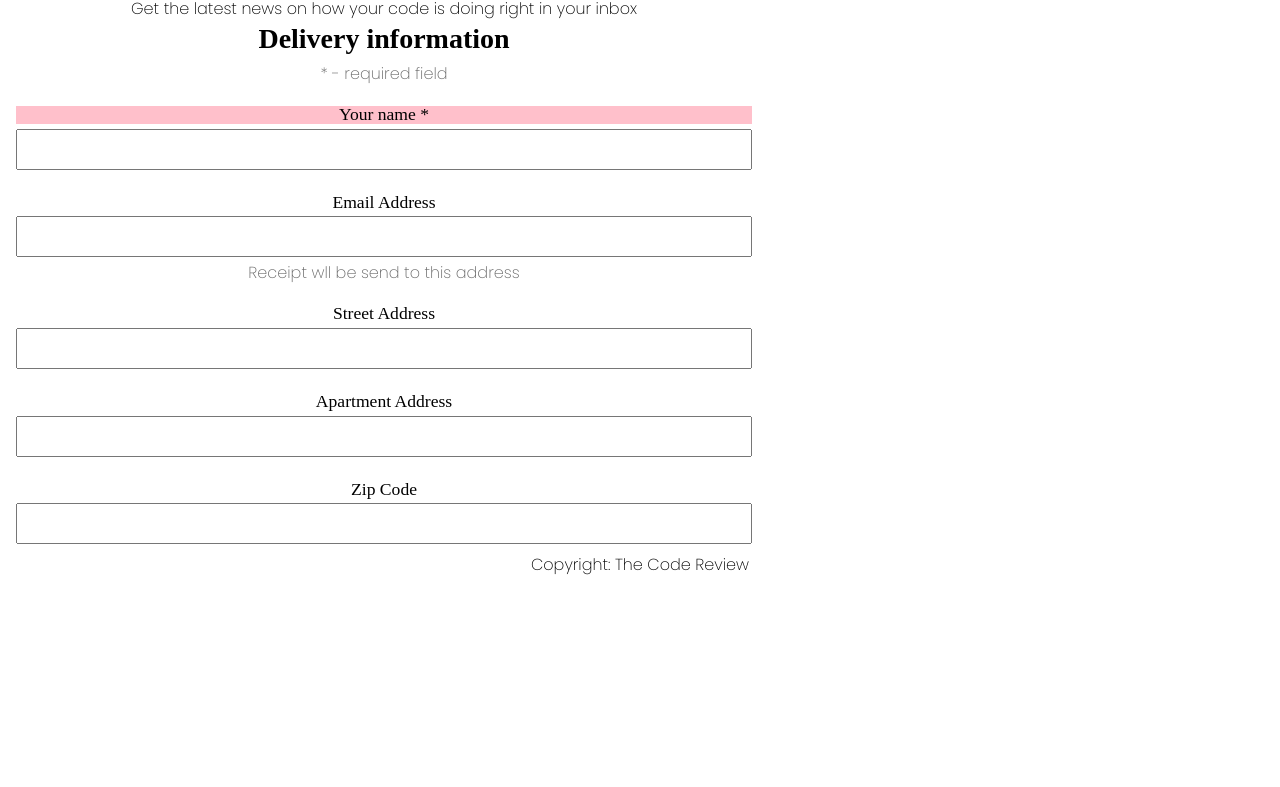
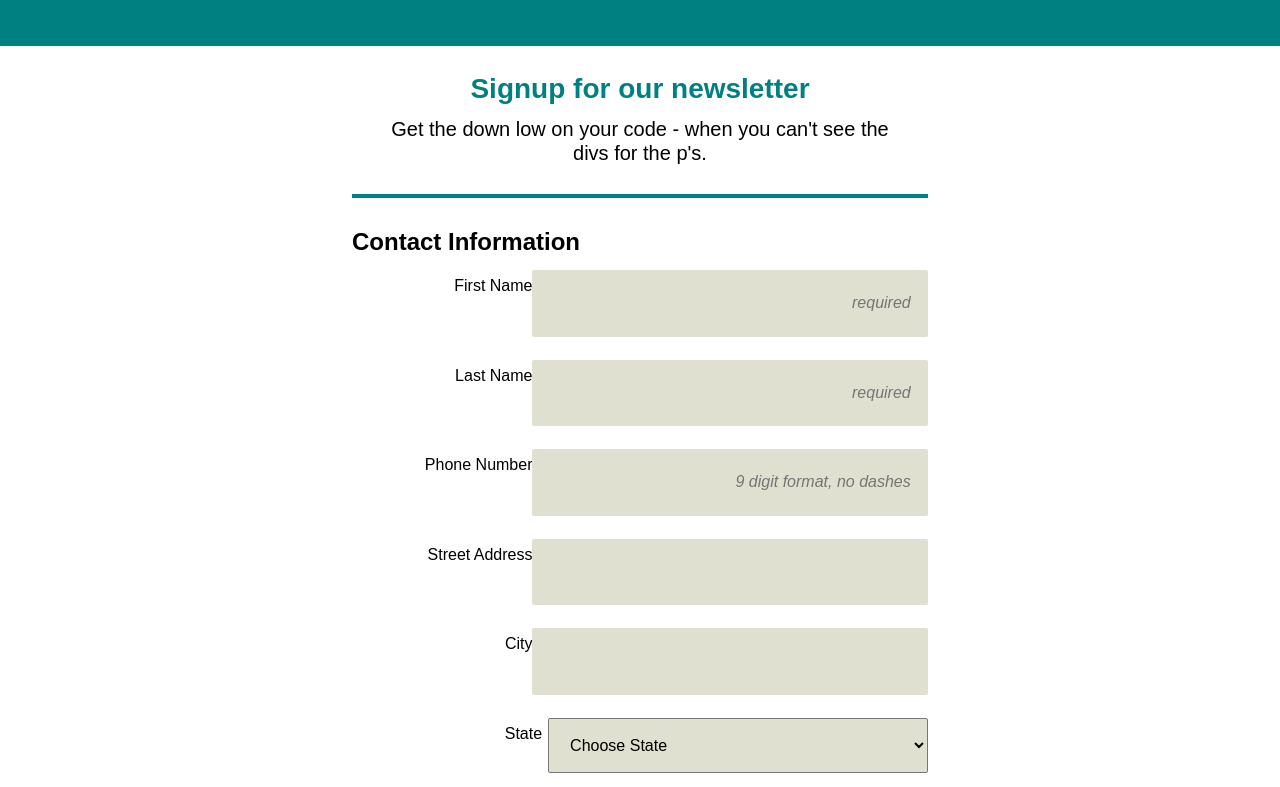
Before and after one commit to jimgraphicdesign/tech-degree-project-03, a plain HTML site: page index.html in a window 1280 px wide. Shown: the part 114-901 px from the top of the page. Before the commit the page ends 800 px from the top, so only its background shows below. Drawn offline with Linux system fonts and the light colour scheme; a web font is replaced by a local one.

Commit message:
200224
update

```diff
--- a/css/styles.css
+++ b/css/styles.css
@@ -1,7 +1,3 @@
-* {
-    box-sizing: border-box;
-  }
-
 /* http://meyerweb.com/eric/tools/css/reset/
    v2.0 | 20110126
    License: none (public domain)
@@ -51,124 +47,224 @@
   border-spacing: 0;
 }
 
- /* Header */
+/* RESET END */
 
- header {
+html {
+    font-family: 'Hedvig Letters Sans', sans-serif;
+    font-weight: 400;
+    font-style: normal;
     text-align: center;
-        justify-content: center;
-        margin: 0;
-        padding:2%;
-        background-color:#2d3945;
-        color: #f8f8f8;
 }
 
-h1 {
+button {
+    background-color: #00ace6;
+    border: none;
+    border-radius: 4px;
+    color: white;
+    display: inline-block;
+    margin: 4% 0 4% 0;
+    width: 100%;
+    padding: 16px 65px;
     font-size: 2rem;
+}
+
+fieldset {
+  border: 0 none;
+  display: flex;
+  flex-direction: column;
+  justify-content: flex-start;
+
+}
+
+.main-content {
+    margin: 0 auto;
+    max-width: 90%;
+
+}
+
+h1, button, legend {
+    font-family: 'Hedvig Letters Sans', sans-serif;
+}
+
+p{
+  font-family: 'Hedvig Letters Sans', sans-serif;
+  font-size: 1.25rem;
+  font-weight: 300;
+  line-height: 1.5rem;
+}
+
+input{
+  appearance: auto;
+  color: canvastext;
+  background-color: canvas;
+  border: none;
+  padding-top: 1px;
+  -webkit-rtl-ordering: logical;
+  -webkit-user-select: text;
+  cursor: auto;
+}
+
+input[type=text], input[type=number], input[type=tel], textarea, select {
+    border-radius: 2px;
+    padding: 3%;
+    margin: 1% 0 1% 0;
+    background-color: #e0e0d1;
+    max-width: 95%;
+    transition: background-color 2s;
+    line-height: 2rem;
+    font-size: inherit;
+}
+
+
+input[type=text]:focus, input[type=number]:focus, input[type=tel]:focus, textarea:focus, select:focus{
+    background-color: white;
+}
+
+label {
+    display: block;
+    margin-top: 1%;
+    margin-bottom: 1%;
+    text-align: left;
+    line-height: 2rem;
+}
+
+legend {
+    text-align: left;
+}
+
+ legend strong{
+   font-weight: 700;
+   font-size:1.5rem;
+   line-height: 2rem;
+ }
+
+ option{
+   font-size: 1.25rem;
+   font-weight: 300;
+   white-space-collapse: collapse;
+   text-wrap: nowrap;
+ }
+
+select {
+    margin-top: 1%;
+}
+
+.header {
+    background-color: teal;
+    padding: 5%;
+}
+
+.header h1 {
+
     color: white;
-    font-family: 'Bebas Neue', sans-serif;
+    font-size: 2rem;
+ }
+
+.intro {
+     padding: 2.5% 5% 5% 5%;
+     margin: 0 0 5% 0;
+     border-bottom: 4px solid teal;
+ }
+
+ .intro h2 {
+      color: teal;
+      font-size: 1.75rem;
+      font-weight: 700;
+      padding: 2.75%;
+  }
+
+  h2 {
+      color: teal;
+      font-size: 1.75rem;
+      font-weight: 700;
+      padding: 2.75%;
+  }
+
+.input {
+    display: flex;
+    flex-direction: column;
+    justify-content: flex-start;
+    flex: 1;
+    margin-top: 1%;
+    margin-bottom: 1%;
+}
+
+.last {
+    margin-bottom: 1%;
+}
+
+.main-content {
+    background-color: white;
+    margin: 0 auto;
+    max-width: 90%;
+}
+
+footer{
+ background-color: rgb(45, 65, 65);
+     padding: 5%;
+ }
+
+.radio {
+    display: inline;
+}
+
+.radioinput, .news {
+    text-align: left;
+}
+
+::-webkit-input-placeholder {
+    font-style: italic;
+    font-family: 'Hedvig Letters Sans', sans-serif;
+    text-align: right;
 }
 
 
 
+@media screen and (min-width: 1024px) {
 
-  /* Main */
-
-
-p {
-    font-size: 1rem;
-    margin: 0.5rem;
-    font-family: 'Poppins', sans-serif;
+    input, select {
+        width: 66%;
     }
 
-  h2 {
-    font-family: 'Bebas Neue', sans-serif;
-    font-size: 1.5rem;
-    color:  #00464a;
+    label {
+
+        text-align: right;
+        width: 33%;
     }
 
-.centered{
-  text-align: center;
+    .lower {
+    display: flex;
+    flex-direction: column;
+    justify-content: flex-start;
+    margin-top: 1%;
+    margin-bottom: 1%;
+    text-align: left;
     }
 
- .wrapper {
-    padding: 0rem 1rem;
-    justify-content: center;
-    text-align: center;
-  }
-
-  .right-col{
-    background: pink;
-  }
-/* OPEN FORM STYLING - UNIVERSAL */
-
-
-legend {
-    font-weight: 700;
-    font-size: 1.75rem;
-    margin-bottom: 5px;
-}
-label {
-    display: block;
-    margin-top: 1.5rem;
-    font-size: 1.1rem;
-}
-input, textarea {
-    display: block;
-    width: 100%;
-    margin: 5px 0;
-    padding: 8px;
-    font-size: 18px;
-    color: #333;
-    font-family: 'Nunito', sans-serif;
-}
-input:focus, textarea:focus {
-    outline: 3px solid #09f;
-}
-
-.hint {
-    font-weight: 300;
-    color: #666;
-    font-size: 16px;
-}
-textarea {
-    height: 100px;
-}
-button {
-    width: 100%;
-    max-width: 430px;
-    padding: 12px 0;
-    font-size: 18px;
-    border: none;
-    border-radius: 8px;
-    margin: 1.5rem auto 2.5rem;
-    display: block;
-    cursor: pointer;
-}
-
-.error-input {
-    border: 3px solid #d00;
-}
-.error-text {
-    color: #d00;
-}
-
-/* CLOSE FORM STYLING - UNIVERSAL */
-
-/* LAYOUT */
-
-.wrapper{
-  width: 60%;
+    .checkbox {
+        flex: 1;
     }
 
 
 
-    /* Media Queries */
+    .select, .news {
+        text-align: left;
+    }
 
-@media (min-width: 768px) {
+    .input {
+        flex-direction: row;
+        justify-content: space-between;
+    }
+
+
+
+    .main-content {
+        max-width: 45%;
 
 }
 
-    @media (min-width: 1024px) {
-
+.radioinput {
+    display: flex;
 
 }
+}
--- a/index.html
+++ b/index.html
@@ -7,45 +7,118 @@
     <link rel="stylesheet" href="css/styles.css">
     <link rel="preconnect" href="https://fonts.googleapis.com">
      <link rel="preconnect" href="https://fonts.gstatic.com" crossorigin>
-    <link href="https://fonts.googleapis.com/css2?family=Bebas+Neue&family=Poppins:wght@200&display=swap" rel="stylesheet">
+     <link href="https://fonts.googleapis.com/css2?family=Hedvig+Letters+Sans&display=swap" rel="stylesheet">
 </head>
+
+<html>
    <body>
-
-    <header>
-      <h1 class="centered">The Code Review</h1>
-    </header>
-
-   <main>
-        <div class="wrapper">
-            <section class="intro">
-                <h2>Sign up for our newsletter</h2>
-                <p>Get the latest news on how your code is doing right in your inbox</p>
-            </section>
-        </div>
-    </main>
-
-        <div class="wrapper">
-            <section>
-                <form>
-                    <fieldset>
-                        <legend>Delivery information</legend>
-                        <div class="left-col">
-                            <p class="hint">* - required field</p>
-                        </div>
-                        <div class="right-col">
-                            <label for="name">Your name *</label>
+ <div class="header">
+     <h1>The Code Review</h1>
  </div>
 
-                        <input type="text"  id="name" name="user-name"/>
-                        <label for="email">Email Address</label>
-                        <input type="email" id="email" name="user-email"/>
-                        <p class="hint">Receipt wll be send to this address</p>
-                        <label for="address1">Street Address</label>
-                        <input type="text" id="address1" name="user-address1">
-                        <label for="address2">Apartment Address</label>
-                        <input type="text" id="address2" name="user-address2">
+    <div class="main-content">
+
+
+    <div class="intro">
+        <h2>Signup for our newsletter</h2>
+        <p>Get the down low on your code - when you can't see the divs for the p's.</p>
+    </div>
+
+<section>
+   <form action="#" method="post">
+
+           <fieldset>
+
+               <legend><strong>Contact Information</strong></legend>
+
+               <div class="input">
+                   <label for="first">First Name</label>
+                   <input type="text" id="first" name="first" placeholder="required"/>
+               </div>
+
+               <div class="input">
+                   <label for="last">Last Name</label>
+                   <input type="text" id="last" name="last"  placeholder="required"/>
+               </div>
+
+               <div class="input">
+                   <label for="phone">Phone Number</label>
+                   <input type="tel" id="phone" name="phone" placeholder="9 digit format, no dashes"/>
+                   </div>
+
+      <div class="input">
+     <label for="address">Street Address</label>
+     <input type="text" id="address" name="address" />
+     </div>
+
+      <div class="input">
+     <label for="city">City</label>
+     <input type="text" id="city" name="city" />
+     </div>
+
+      <div class="input">
+     <label for="state">State</label>
+     <select id="state" name="state">
+       <option value="choose" selected>Choose State</option>
+       <option value="AL">Alabama</option>
+         </select>
+       </div>
+
+      <div class="input">
      <label for="zip">Zip Code</label>
-                        <input type="text" id="zip" name="zip">
+     <input type="number" id="zip" name="zip" />
+     </div>
+
+     </fieldset>
+
+   <hr>
+
+<fieldset>
+<legend><strong>Newsletter</strong></legend>
+      <p>Select the type of code news you'd like delivered</p>
+
+    <div class="checkbox">
+    <label for="cbox1" class="lower"><input type="checkbox" id="cbox1" value="HTML_checkbox"> HTML News</label>
+    </div>
+    <div class="checkbox">
+     <label for="cbox2" class="lower"><input type="checkbox" id="cbox2" value="CSS_checkbox"> CSS News</label>
+     </div>
+     <div class="checkbox">
+      <label for="cbox3" class="lower"><input type="checkbox" id="cbox3" value="Javascript_checkbox"> Javascript News</label>
+      </div>
+      <div class="checkbox">
+      <label for="cbox4" class="lower"><input type="checkbox" id="cbox4" value="All_checkbox"> All the News</label>
+      </div>
+</fieldset>
+<hr>
+<fieldset>
+<p class="news">Newsletter format</p>
+
+<div class="radioinput">
+<input type="radio" name="format" id="html" value="HTML" checked> <label for="html" class="radio">HTML</label>
+ </div>
+
+<div class="radioinput">
+<input type="radio" name="format" id="plaintext" value="Plain Text"> <label for="plaintext" class="radio">Plain Text</label>
+ </div>
+
+
+ <div class="input">
+ <p class="news">Other options you'd like to hear about</p>
+<textarea></textarea>
+</div>
+
+<div class="input">
+<label for="refer">How did you hear about us?</label>
+  <select id="refer" name="refer">
+    <option value="TC">Techcrunch</option>
+    <option value="GI">Gizmodo</option>
+    <option value="TH">Treehouse</option>
+    <option value="CS">Code School</option>
+    <option value="OT">Other</option>
+</select>
+ </div>
+<button type="submit">Sign Up</button>
 
 </fieldset>
    </form>
@@ -53,7 +126,8 @@
     </div>
 
 <footer>
-     <p class="centered">Copyright: The Code Review</p>
+<p class="last">Copyright The Code Review</p>
 </footer>
+
 </body>
 </html>
```
Lines whose indentation alone changed are shown as unchanged.
